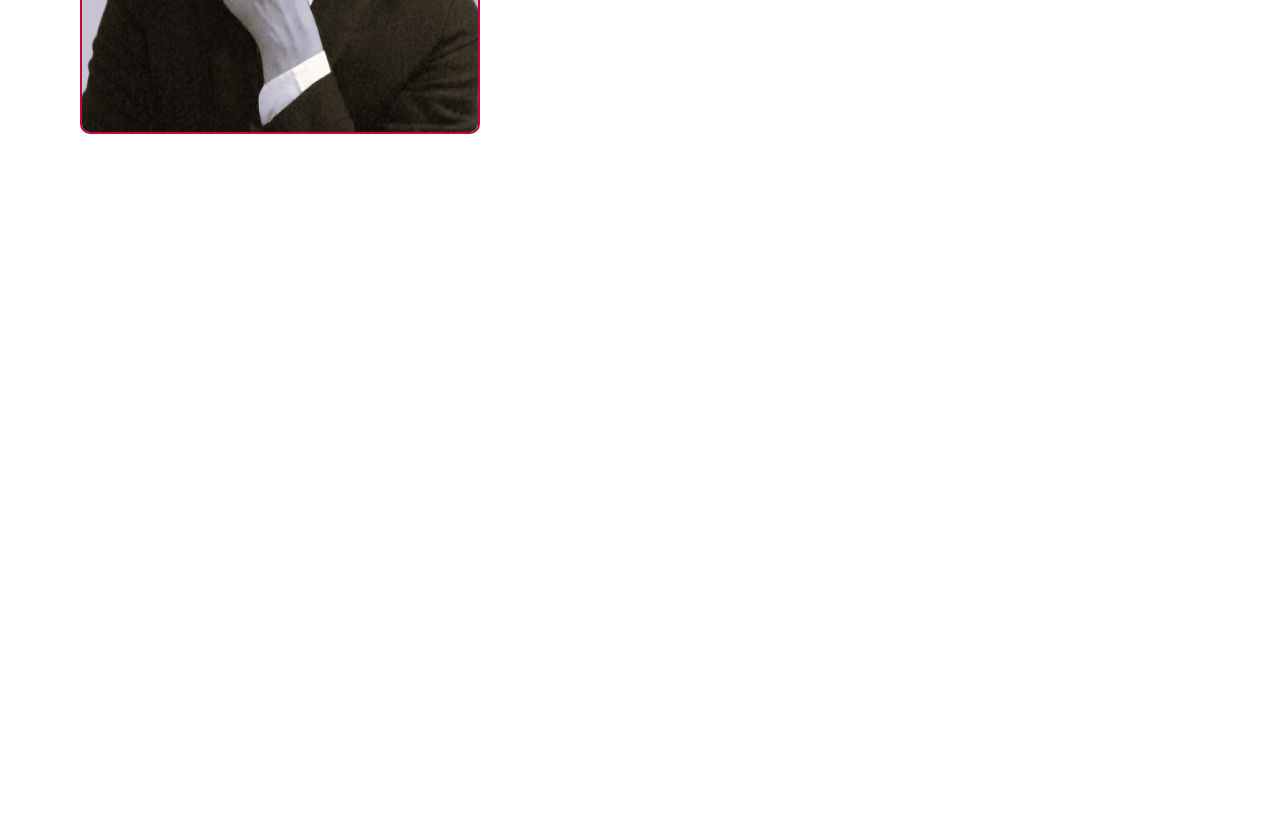
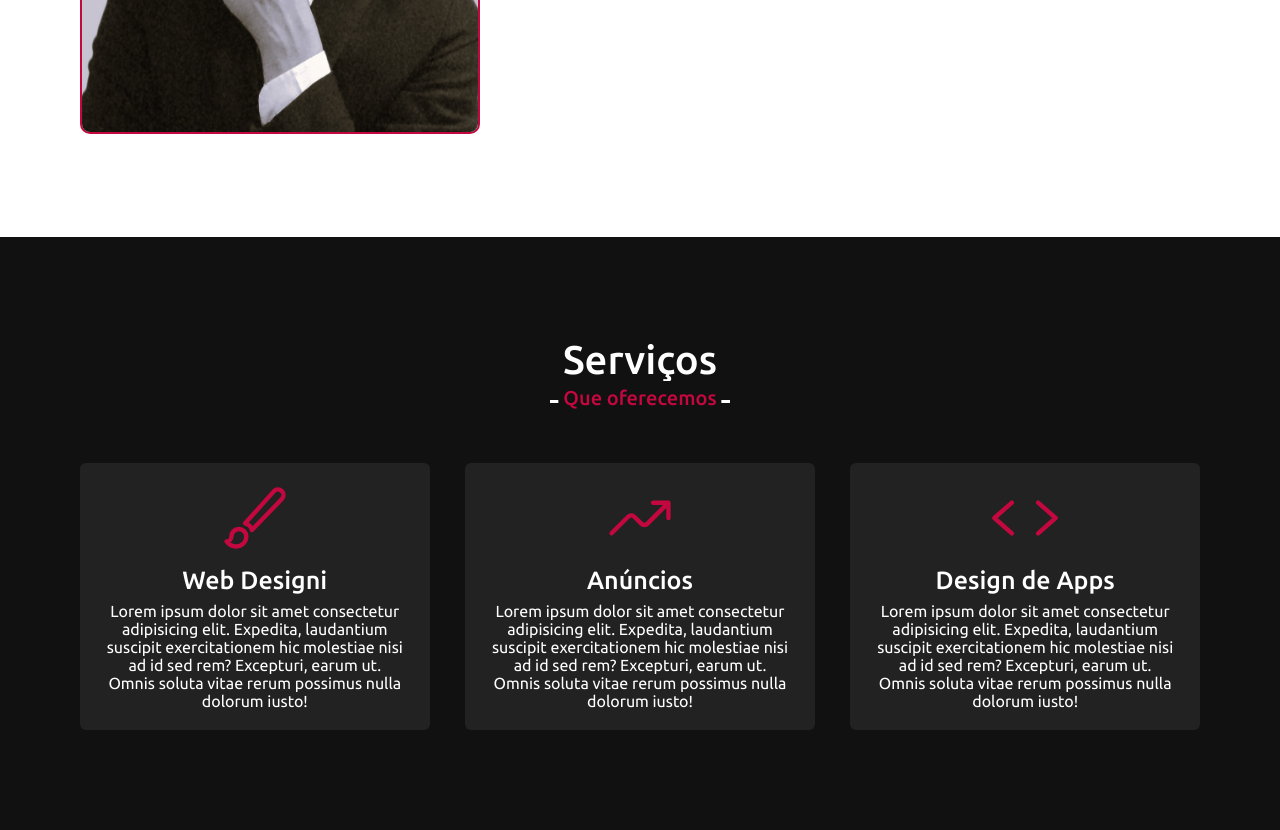
Before and after one commit to Marcelo-C-Silva/Portifolio-Definitivo, a plain HTML site: page index.html in a window 1280 px wide. Shown: the part 1348-2178 px from the top of the page. Before the commit the page ends 1585 px from the top, so only its background shows below. Drawn offline with nearby package versions, Linux system fonts and the light colour scheme.

Commit message:
serviços

```diff
--- a/css/style.css
+++ b/css/style.css
@@ -113,7 +113,51 @@
 section{
     padding: 100px 0;
 }
-.about{
+section .title{
+    font-family: 'Ubuntu', sans-serif;
+    text-align: center;
+    font-size: 40px;
+    font-weight: 500;
+    margin-bottom: 60px;
+    padding-bottom: 20px;
+    position: relative;
+}
+section .title::before{
+    content: "";
+    position: absolute;
+    bottom: 0;
+    left: 50%;
+    width: 180px;
+    height: 3px;
+    background: #111;
+    transform: translateX(-50%);
+}
+section .title::after{
+    position: absolute;
+    bottom:-12px;
+    left: 50%;
+    font-size: 20px;
+    background: #fff;
+    color: #c3073f;
+    padding: 5px;
+    transform: translateX(-50%);
+}
+.about, .services, .skills, .teams, .contact, footer{
+    font-family: 'Roboto', sans-serif;
+}
+.about .about-content,
+.services .serv-content,
+.skills .skills-content,
+.contact .contact-content{
+    display: flex;
+    flex-wrap: wrap;
+    align-items: center;
+    justify-content: space-between;
+}
+section{
+    padding: 100px 0;
+}
+.about, .service{
     font-family: 'Roboto', sans-serif;
 }
 .about .about-content{
@@ -122,7 +166,7 @@ section{
     align-items: center;
     justify-content:space-between ;
 }
-.about .title{
+section .title{
     font-family: 'Ubuntu', sans-serif;
     text-align: center;
     font-size: 40px;
@@ -131,7 +175,7 @@ section{
     padding-bottom: 20px;
     position: relative;
 }
-.about .title::before{
+section .title::before{
     content:"" ;
     position: absolute;
     bottom: 0;
@@ -141,8 +185,7 @@ section{
     background: #111;
     transform: translateX(-50%);
 }
-.about .title::after{
-    content:"Quem sou eu" ;
+section .title::after{
     position: absolute;
     bottom: -12px;
     left: 50%;
@@ -151,6 +194,9 @@ section{
     color: #c3073f;
     padding: 5px;
     transform: translateX(-50%);
+}
+.about .title::after{
+    content:"Quem sou eu";
 }
 .about .about-content .left img{
     width: 400px;
@@ -178,19 +224,62 @@ section{
 }
 .about .about-content .right a{
     display: inline-block;
-    background: #950740;
+    background: #c3073f;
     color: #fff;
     font-size: 20px;
     font-weight: 500;
     padding: 10px 30px;
     margin-top: 20px;
     border-radius: 6px;
-    border: 2px solid #c3073f;
+    border: 2px solid #950740;
     transition: all 0.3s ease;
 }
 .about .about-content .right a:hover{
     color: #950740;
     background: none;
+}
+.services, .teams{
+    background: #111;
+    color: #fff;
+}
+.services .title::before,
+.teams .title::before{
+    background: #fff;
+}
+.services .title::after,
+.teams .title::after{
+    background: #111;
+    content: "Que oferecemos";
+}
+.services .serv-content .card{
+    width: calc(33% - 20px);
+    background: #222;
+    text-align: center;
+    border-radius: 6px;
+    padding: 20px 25px;
+    cursor: pointer;
+    transition: all 0.3s ease;
+}
+.services .serv-content .card:hover{
+    background: #c3073f;
+}
+.services .serv-content .card .box{
+    transition: all 0.3s ease;
+}
+.services .serv-content .card:hover .box{
+    transform: scale(1.05);
+}
+.services .serv-content .card ion-icon{
+    font-size: 70px;
+    color: #c3073f;
+}
+.services .serv-content .card:hover ion-icon{
+    color: #fff;
+}
+.services .serv-content .card .text{
+    font-size: 25px;
+    font-weight: 500;
+    margin: 10px 0 7px 0;
 }
 ::-webkit-scrollbar {
     width: 10px;
--- a/index.html
+++ b/index.html
@@ -59,6 +59,42 @@
             </div>
         </div>
     </section>
+    <section class="services" id="services">
+        <div class="max-width">
+            <h2 class="title">Serviços</h2>
+            <div class="serv-content">
+                <div class="card">
+                    <div class="box">
+                        <ion-icon name="brush-outline"></ion-icon>
+                        <div class="text">Web Designi</div>
+                        <p>Lorem ipsum dolor sit amet consectetur adipisicing elit. Expedita, laudantium suscipit
+                            exercitationem hic molestiae nisi ad id sed rem? Excepturi, earum ut. Omnis soluta vitae
+                            rerum possimus nulla dolorum iusto!</p>
+                    </div>
+                </div>
+
+                <div class="card">
+                    <div class="box">
+                        <ion-icon name="trending-up-outline"></ion-icon>
+                        <div class="text">Anúncios</div>
+                        <p>Lorem ipsum dolor sit amet consectetur adipisicing elit. Expedita, laudantium suscipit
+                            exercitationem hic molestiae nisi ad id sed rem? Excepturi, earum ut. Omnis soluta vitae
+                            rerum possimus nulla dolorum iusto!</p>
+                    </div>
+                </div>
+
+                <div class="card">
+                    <div class="box">
+                        <ion-icon name="code-outline"></ion-icon>
+                        <div class="text">Design de Apps</div>
+                        <p>Lorem ipsum dolor sit amet consectetur adipisicing elit. Expedita, laudantium suscipit
+                            exercitationem hic molestiae nisi ad id sed rem? Excepturi, earum ut. Omnis soluta vitae
+                            rerum possimus nulla dolorum iusto!</p>
+                    </div>
+                </div>
+            </div>
+        </div>
+    </section>
 
     <script type="module" src="https://unpkg.com/ionicons@7.1.0/dist/ionicons/ionicons.esm.js"></script>
     <script nomodule src="https://unpkg.com/ionicons@7.1.0/dist/ionicons/ionicons.js"></script>
```
